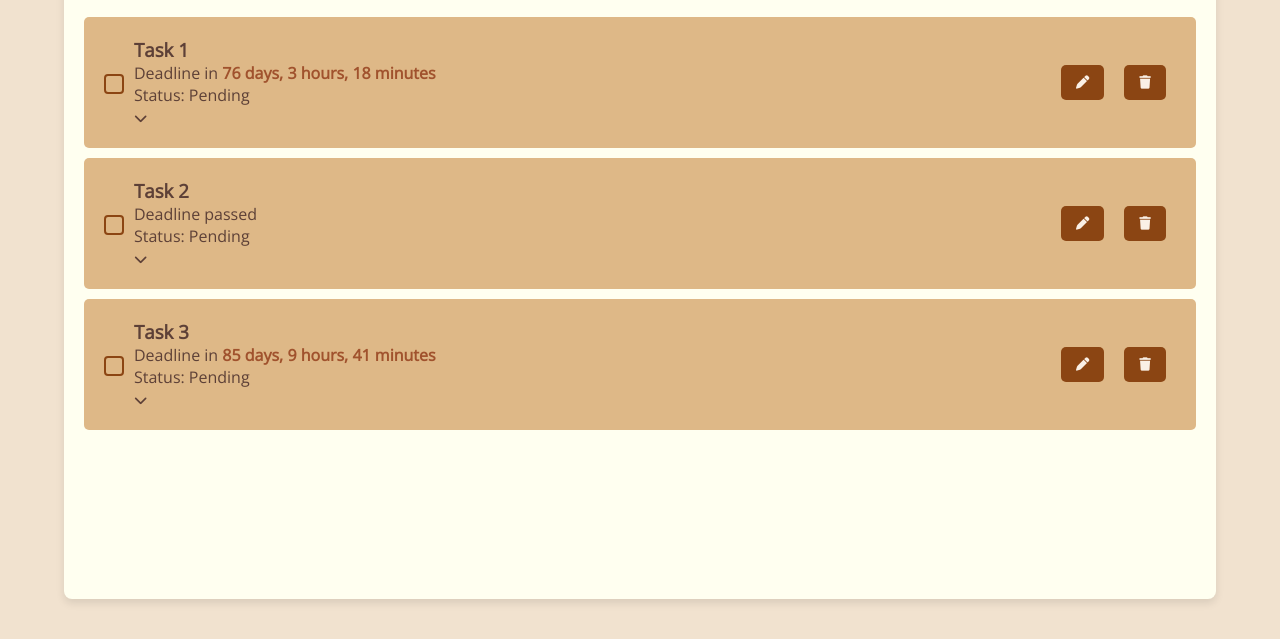
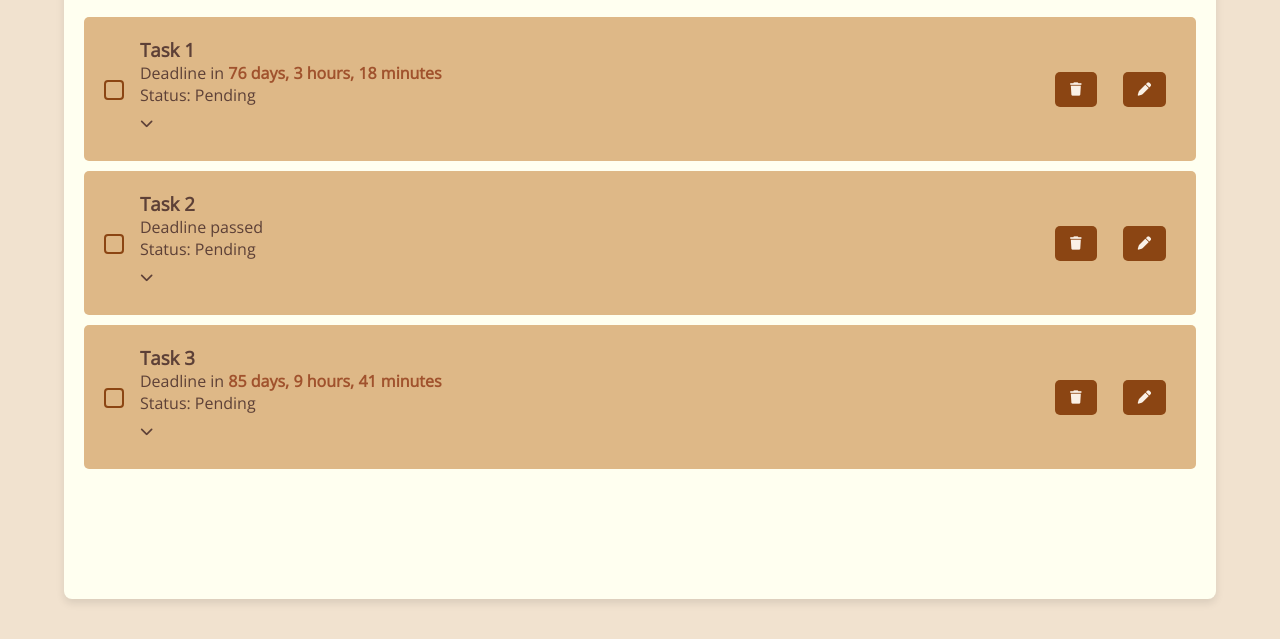
Before and after one commit to ChukwudumebiOrji/hng-todo-app, a plain HTML site: page index.html in a window 1280 px wide. Shown: the part 161-800 px from the top of the page. Drawn offline with nearby package versions, Linux system fonts and the light colour scheme.

Commit message:
Refactor CSS for layout adjustments and alignment
Adjusted margins and gaps for better layout consistency. Added flex-direction to todo-actions for improved alignment.

```diff
--- a/style.css
+++ b/style.css
@@ -1,4 +1,4 @@
-/* Reset */
+
 * {
   margin: 0;
   padding: 0;
@@ -50,9 +50,10 @@ body {
 }
 
 .todo-actions {
-  margin-left: auto;
+  margin-left: 1em;
   display: flex;
-  gap: 10px;
+  gap: 1em;
+  flex-direction: row-reverse;
 }
 
 .todo-button {
@@ -72,13 +73,13 @@ body {
 .todo-title-container {
   display: flex;
   align-items: center;
-  gap: 10px;
+  gap: 1em;
   width: 100%;
 }
 
 .checkbox-container {
   display: block;
-  margin: 0 10px 0 0;
+  margin: 1em 1em 1em 0;
 }
 
 #deadline-time {
@@ -95,6 +96,7 @@ body {
   color: #5d4037;
   cursor: pointer;
   border: none;
+  margin: 10px 0;
 }
 
 .todo-dropdown {
@@ -158,4 +160,8 @@ input[type="checkbox"]:focus-visible {
     display: flex;
     align-items: center;
   }
+
+  .todo-details {
+    flex-grow: 3;
+  }
 }
```
